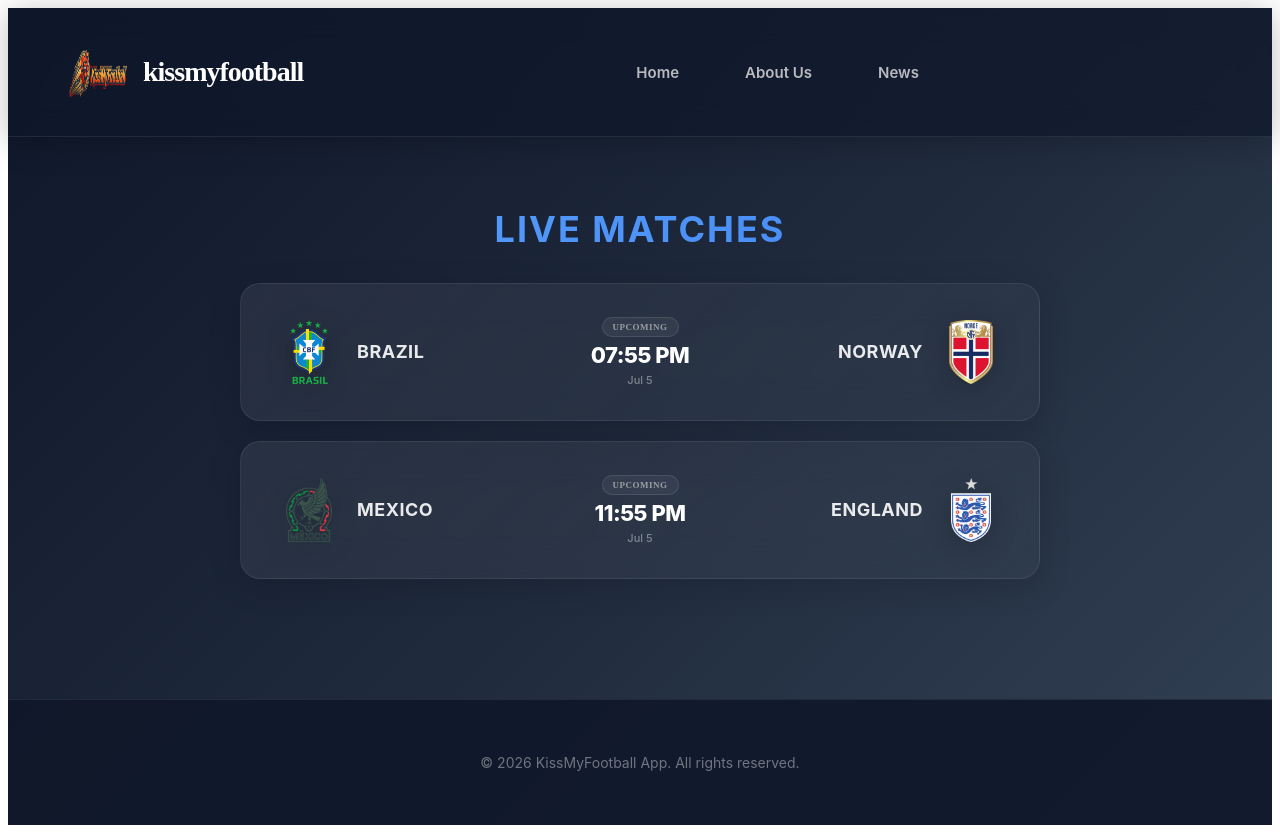
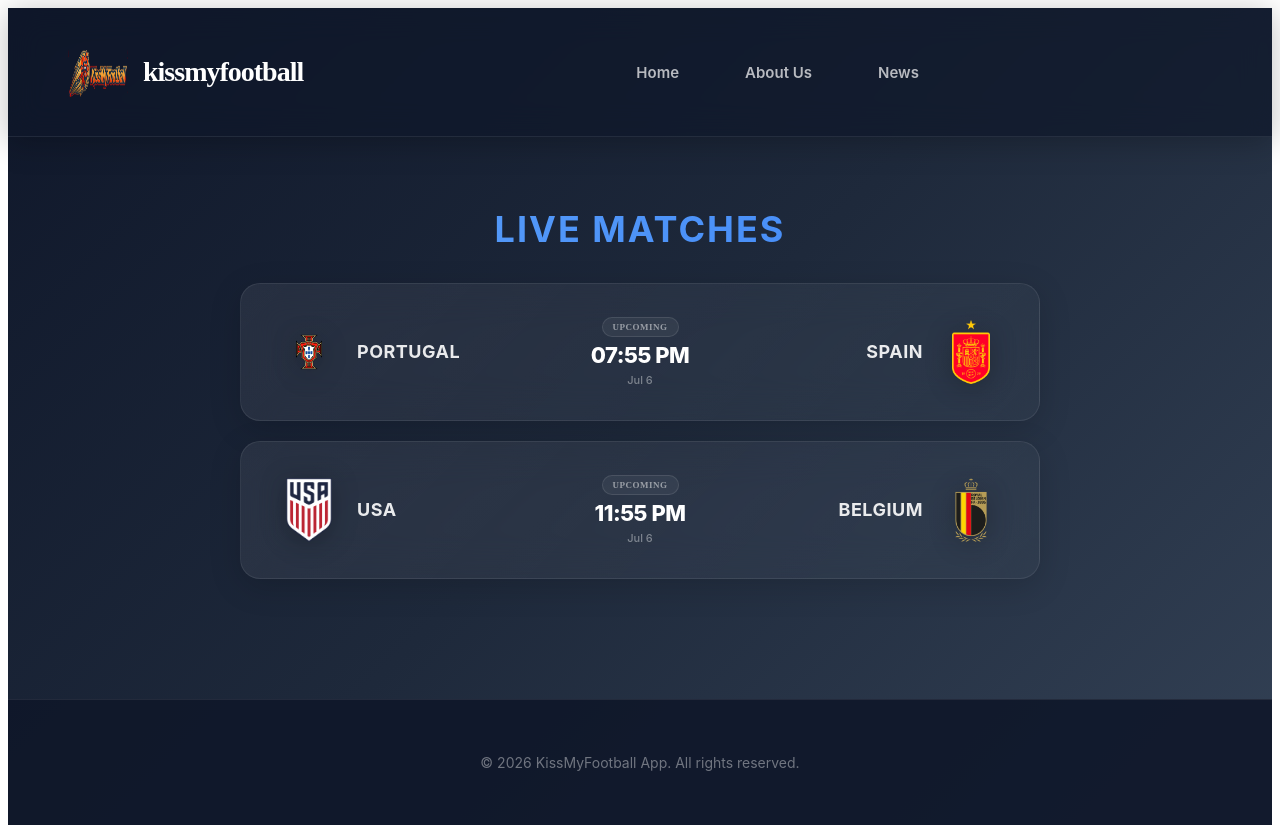
Before and after one commit to mbikal/football, a React (Vite) app: page / in a window 1280 px wide. Built offline with nearby package versions, Linux system fonts and the light colour scheme.

Commit message:
portugal matches

```diff
--- a/src/data/matches.ts
+++ b/src/data/matches.ts
@@ -10,23 +10,23 @@
   const defaultMatches: Match[] = [
     {
       id: "1",
-      matchDate: "2026-07-06T01:40:00+05:45",
+      matchDate: "2026-07-07T01:40:00+05:45",
       iframeUrl:
-        "https://socoliveb.cv/truc-tiep/brazil-vs-cote-divoire-norway-06-07-2026-0300/",
-      team1img: "/brasil.png",
-      team2img: "/norway.png",
-      team1name: "Brazil",
-      team2name: "Norway",
+        "https://socolivek.cv/truc-tiep/winner-r32-match-11-vs-winner-r32-match-12-07-07-2026-0200/",
+      team1img: "/portugal.png",
+      team2img: "/spain.png",
+      team1name: "Portugal",
+      team2name: "Spain",
     },
     {
       id: "2",
-      matchDate: "2026-07-06T05:40:00+05:45",
+      matchDate: "2026-07-07T05:40:00+05:45",
       iframeUrl:
-        "https://socoliveb.cv/truc-tiep/winner-r32-match-7-vs-winner-r32-match-8-06-07-2026-0700/",
-      team1img: "/mexico.png",
-      team2img: "/england.png",
-      team1name: "Mexico",
-      team2name: "England",
+        "https://socolivek.cv/truc-tiep/winner-r32-match-9-vs-winner-r32-match-10-07-07-2026-0700/",
+      team1img: "/usa.png",
+      team2img: "/belgium.png",
+      team1name: "USA",
+      team2name: "Belgium",
     },
   ];
 
```
